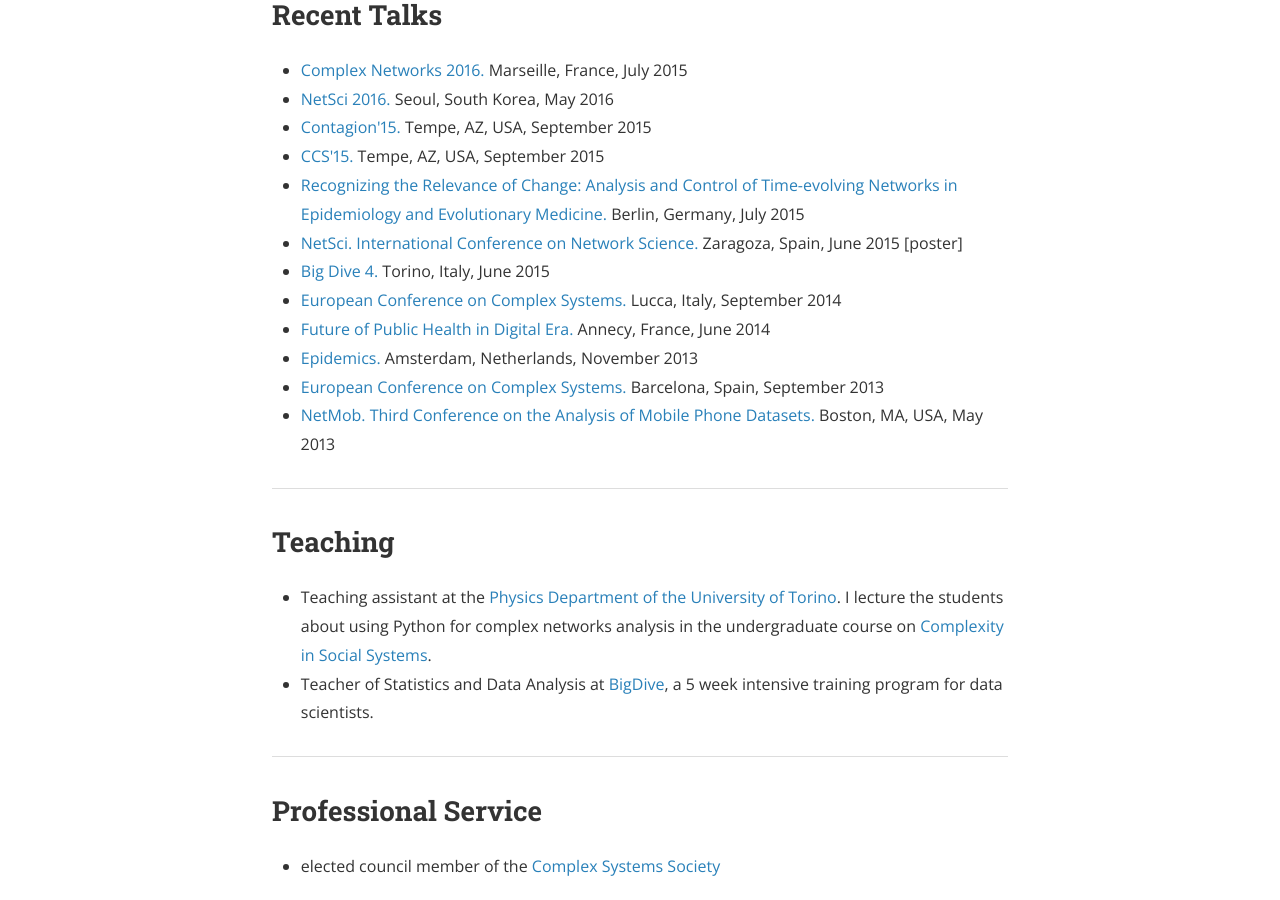
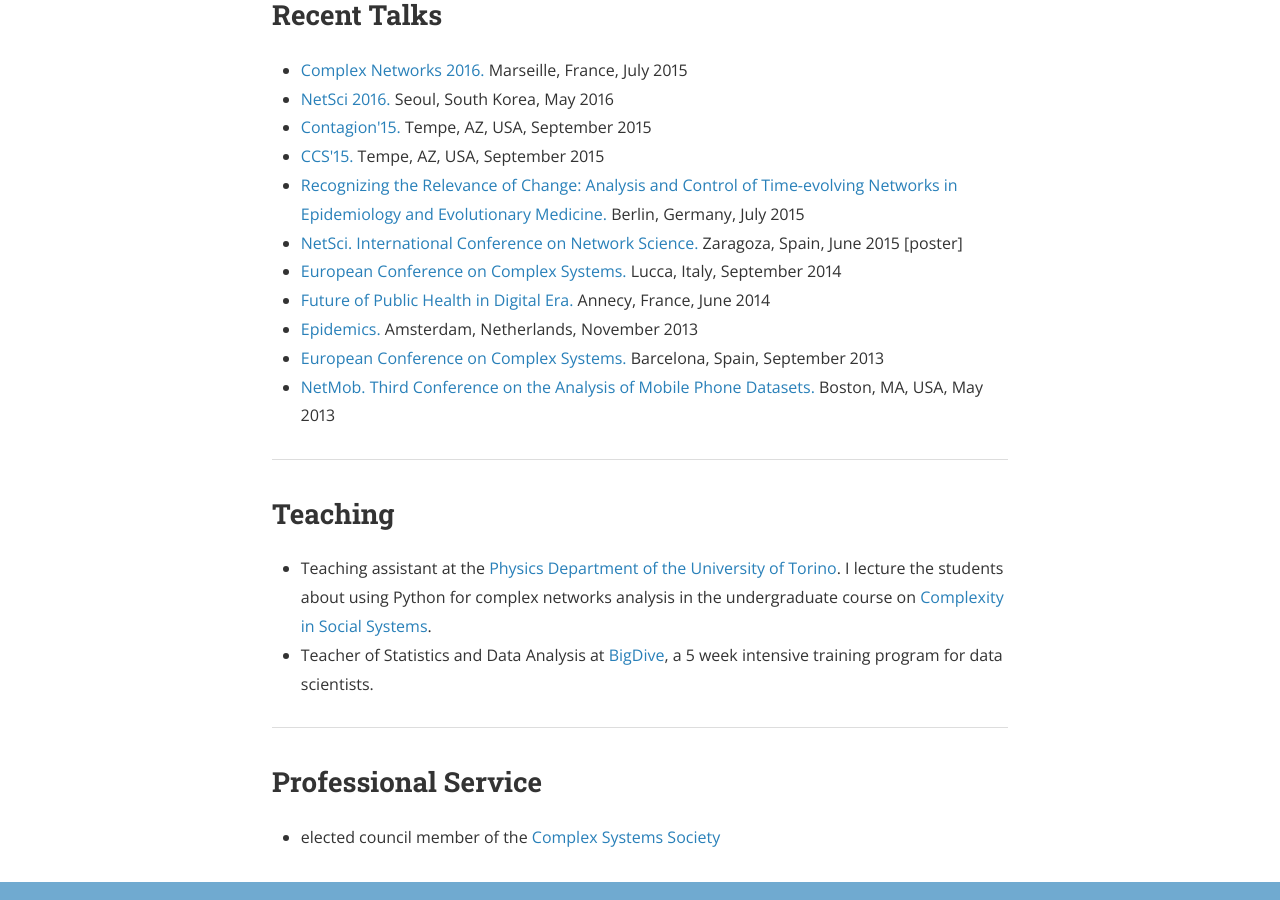
Before and after one commit to micheletizzoni/micheletizzoni.github.io, a Jekyll site: the page built from 4_activities.md, in a window 1280 px wide and 900 px high, scrolled down 889 px. Built offline with Jekyll 4.4.1, drawn with Linux system fonts in a browser that asks for light colours; nearby versions of some CDN libraries; a style sheet for code colours, icons or effects is not loaded.

Commit message:
Updated talks

```diff
--- a/4_activities.md
+++ b/4_activities.md
@@ -33,7 +33,6 @@
   <li><a href="http://ccs2015.org/">CCS'15.</a> Tempe, AZ, USA, September 2015</li>
   <li><a href="http://www.cecam.org/workshop-2-1215.html">Recognizing the Relevance of Change: Analysis and Control of Time-evolving Networks in Epidemiology and Evolutionary Medicine.</a> Berlin, Germany, July 2015</li>
   <li><a href="http://www.netsci2015.net">NetSci. International Conference on Network Science.</a> Zaragoza, Spain, June 2015 [poster]</li>
-  <li><a href="http://www.bigdive.eu/teachers/">Big Dive 4.</a> Torino, Italy, June 2015</li>
   <li><a href="http://www.eccs14.eu">European Conference on Complex Systems.</a> Lucca, Italy, September 2014</li>
   <li><a href="http://www.isi.it/the-future-of-public-health-in-digital-era-annecy-5-7-june-2014/">Future of Public Health in Digital Era.</a> Annecy, France, June 2014</li>
   <li><a href="http://www.epidemics.elsevier.com/">Epidemics.</a> Amsterdam, Netherlands, November 2013</li>
```
